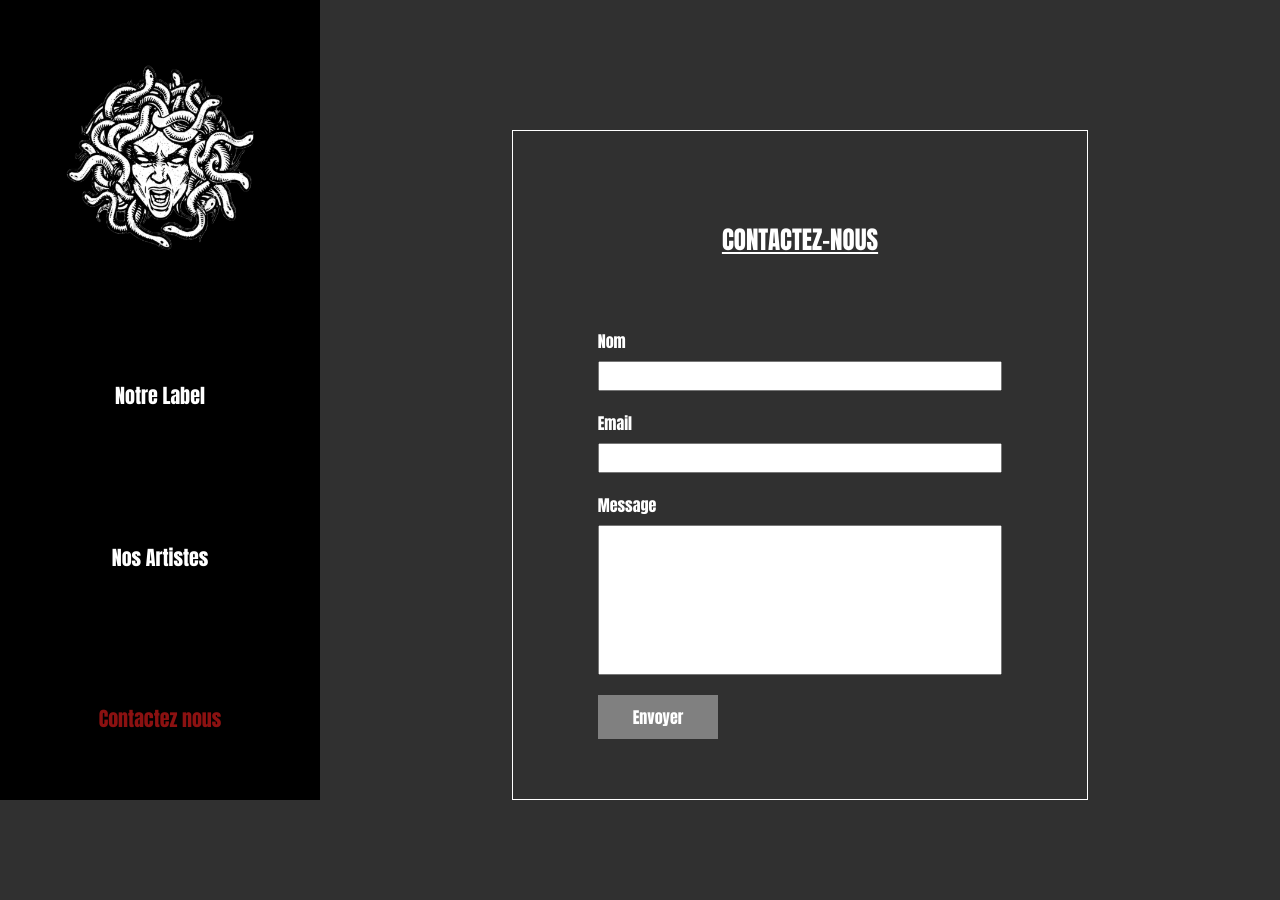
After one commit to MdusaCorp/MedusaWebsite, a PHP site: page /contact.php in a window 1280 px wide. The commit adds this page. Run offline with PHP 8.4, Linux system fonts and the light colour scheme; some libraries are stand-ins or nearby versions.

Commit message:
fix and refactor code

```diff
--- /dev/null
+++ b/contact.php
@@ -0,0 +1,74 @@
+<html lang="fr">
+    <meta name="viewport" content="width=device-width,initial-scale=1.0" />
+    <head>
+        <link rel="stylesheet" href="https://stackpath.bootstrapcdn.com/bootstrap/4.3.1/css/bootstrap.min.css" integrity="sha384-ggOyR0iXCbMQv3Xipma34MD+dH/1fQ784/j6cY/iJTQUOhcWr7x9JvoRxT2MZw1T" crossorigin="anonymous">
+        <link rel="stylesheet" href="https://use.fontawesome.com/releases/v5.8.1/css/all.css" integrity="sha384-50oBUHEmvpQ+1lW4y57PTFmhCaXp0ML5d60M1M7uH2+nqUivzIebhndOJK28anvf" crossorigin="anonymous">
+        <script src="https://ajax.googleapis.com/ajax/libs/jquery/3.4.1/jquery.min.js"></script>
+        <script src="https://cdnjs.cloudflare.com/ajax/libs/popper.js/1.14.7/umd/popper.min.js"></script>
+        <script src="https://maxcdn.bootstrapcdn.com/bootstrap/4.3.1/js/bootstrap.min.js"></script>
+        <link rel="stylesheet" href="css/style.css">
+    </head>
+
+
+    <body>
+    <ul id="nav" class="nav flex-column menu">
+        <a id ="img" href="./index.php"><img style = "height: 200px;" src = "images/Logo-Mdusa.png"></a>
+        <li class="nav-item">
+            <?php
+            if (strpos( $_SERVER['REQUEST_URI'], 'index.php') > 0 || $_SERVER['REQUEST_URI'] == '/medusa/medusaWebSite/'){
+                echo '<a class="nav-link colorOn" href="./index.php">Notre Label</a>';
+            } else {
+                echo '<a class="nav-link" href="./index.php">Notre Label</a>';
+            }
+            ?>
+        </li>
+        <li class="nav-item">
+            <?php
+            if (strpos( $_SERVER['REQUEST_URI'], 'our_artists.php') > 0){
+                echo '<a class="nav-link colorOn" href="./our_artists.php">>Nos Artistes</a>';
+
+            } else {
+                echo '<a class="nav-link" href="./our_artists.php">Nos Artistes</a>';
+            }
+            ?>
+        </li>
+        <!--<li class="nav-item">
+            <a class="nav-link" href="#">Nos Récompenses</a>
+        </li>
+        <li class="nav-item">
+            <a class="nav-link" href="#">Forum</a>
+        </li>-->
+        <li class="nav-item">
+            <?php
+            if (strpos( $_SERVER['REQUEST_URI'], 'contact.php') > 0){
+                echo '<a class="nav-link colorOn" href="./contact.php">Contactez nous</a>';
+            } else {
+                echo '<a class="nav-link" href="./contact.php">Contactez nous</a>';
+            }
+            ?>
+        </li>
+    </ul>
+        <div class = "content">
+            <div class="contact">
+                <div class="block-contact contactMarginTop">
+                    <div class="title-contact contact_us">CONTACTEZ-NOUS</div>
+                    <form class="form-contact" action="function/mail.php">
+                        <div class="field">
+                            <label for="input-name">Nom</label>
+                            <input id="input-name" class="field-input" type="text" name="name">
+                        </div>
+                        <div class="field">
+                            <label for="input-email">Email</label>
+                            <input id="input-email" class="field-input" type="text" name="email">
+                        </div>
+                        <div class="field">
+                            <label for="input-msg">Message</label>
+                            <textarea id="input-msg" class="field-input field-text" name="message"></textarea>
+                        </div>
+                        <input class="input-submit colorSubmit" type="submit" value="Envoyer">
+                    </form>
+                </div>
+            </div>
+        </div>
+    </body>
+</html>
--- a/css/style.css
+++ b/css/style.css
@@ -185,7 +185,7 @@ body{
     position: absolute;
 }
 
-.our_artists {
+.our_artists, .our_label, .contact_us {
     text-align: center;
     text-decoration: underline;
     margin: 50px 0px;
@@ -194,3 +194,15 @@ body{
 .colorSubmit {
     background-color: #808080;
 }
+
+.colorOn {
+    color: #8b1111;
+}
+
+.our_artists {
+    margin-top: 25vh;
+}
+
+.our_label, .contactMarginTop {
+    margin-top: 10vh;
+}
```
Also changed, not shown: index.php (+25 -54 lines), our_artists.php (added, +81 -0 lines).
